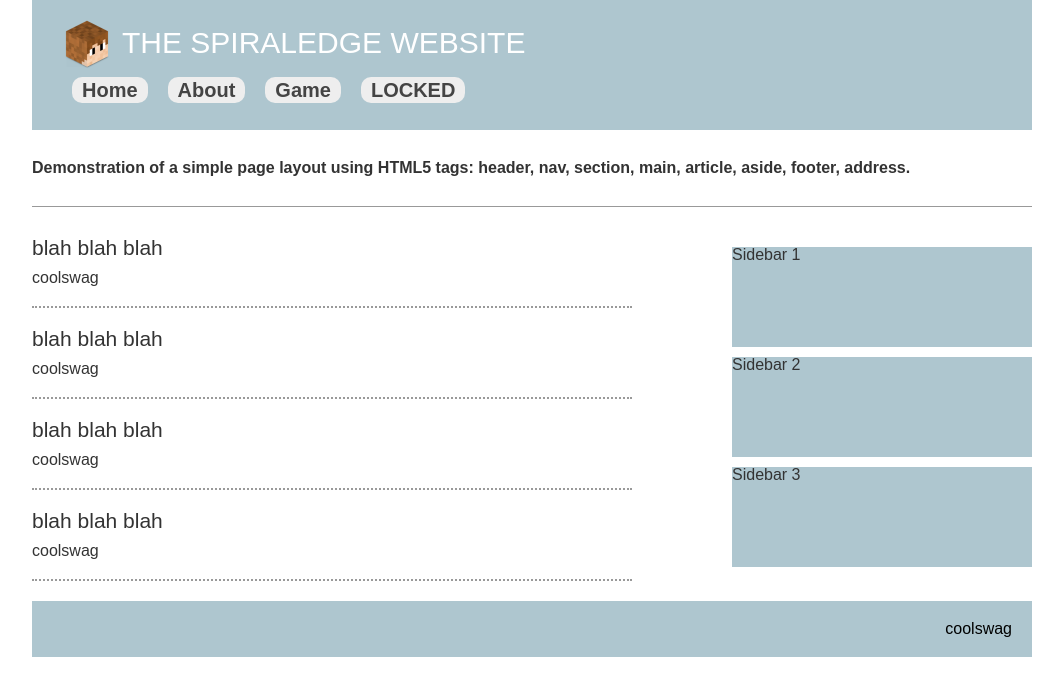
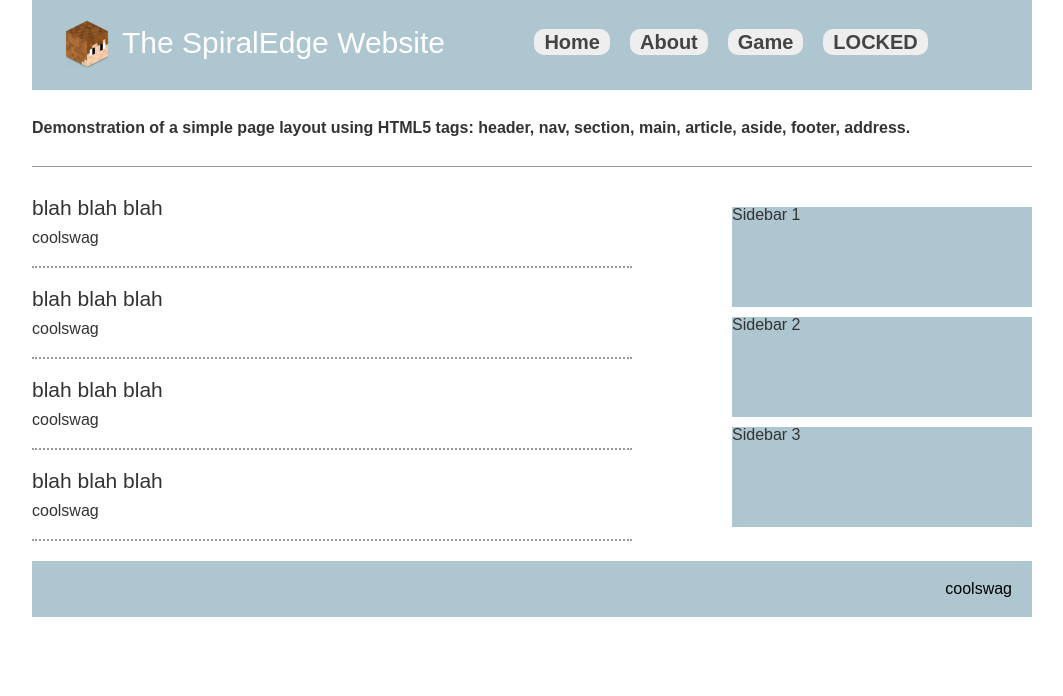
Before and after one commit to duckruto/duckruto.github.io, a plain HTML site: page index.html in a window 1280 px wide. Shown: the whole page, without its empty margins (108-1171 px from the left). Drawn offline with Linux system fonts and the light colour scheme.

Commit message:
Update index.html

```diff
--- a/index.html
+++ b/index.html
@@ -12,7 +12,7 @@
 
 <body>
 	<header>
-		<div id="logo"><img src="/logo.png">THE&nbsp;SPIRALEDGE&nbsp;WEBSITE</div>
+		<div id="logo"><img src="/logo.png">The&nbsp;SpiralEdge&nbsp;Website</div>
 		<nav>
 			<ul>
 				<li><a href="/">Home
```
